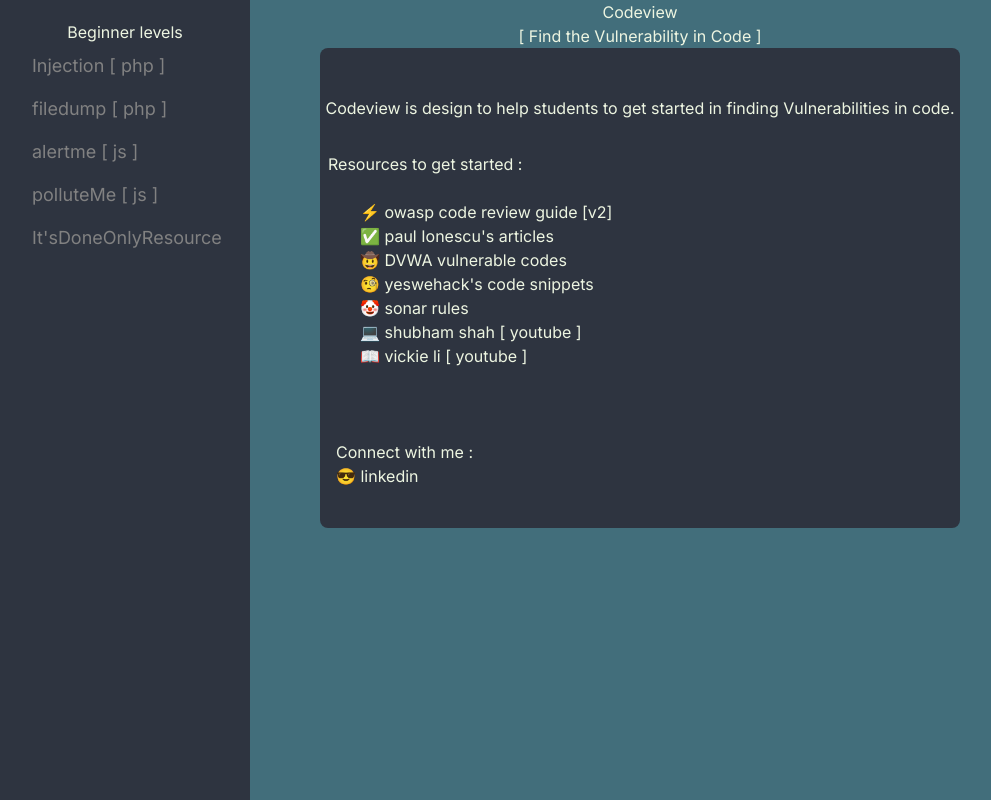
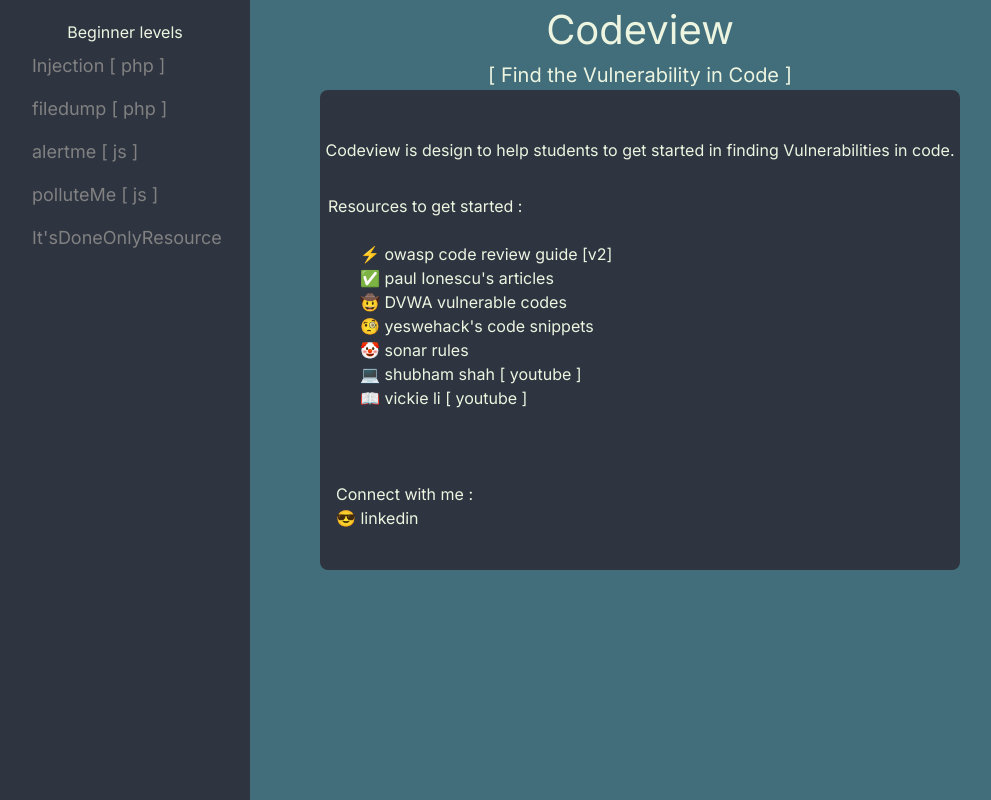
Before and after one commit to sumeet-darekar/codeview, a Next.js app: page / in a window 1280 px wide. Shown: the whole page, without its empty margins (0-991 px from the left). Built offline with nearby package versions, Linux system fonts and the light colour scheme.

Commit message:
Update globals.css

```diff
--- a/app/globals.css
+++ b/app/globals.css
@@ -7,7 +7,12 @@
   background-color: #426e7b;
 }
 
-
+.size{
+  font-size: 40px;
+}
+.normal-size{
+  font-size: 20px;
+}
 .font{
   color: #EDF5E1;
 }
```
